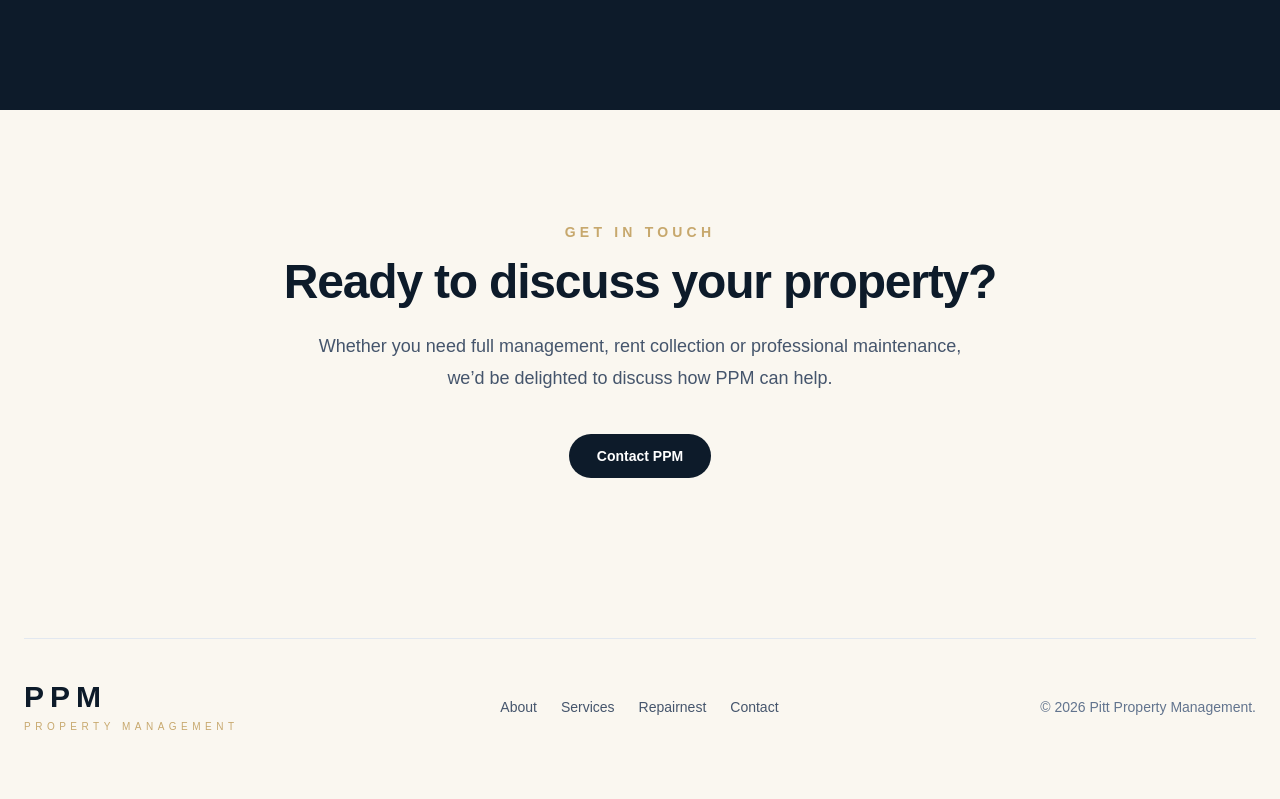
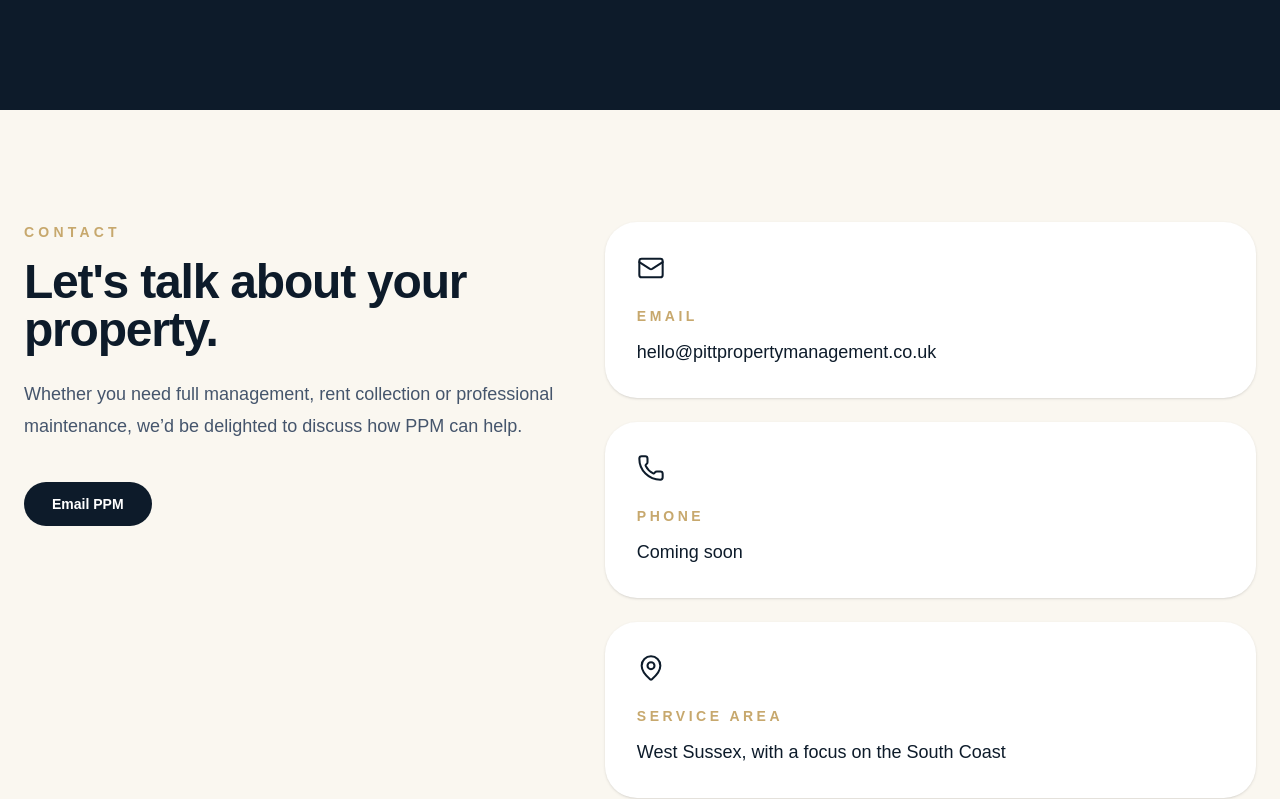
Before and after one commit to Dunham9/pitt-property-management, a Next.js app: page / in a window 1280 px wide. Shown: the part 3018-3817 px from the top of the page. Built offline with nearby package versions, Linux system fonts and the light colour scheme.

Commit message:
Stabilise homepage UI

```diff
--- a/components/CTA.tsx
+++ b/components/CTA.tsx
@@ -1,27 +1,81 @@
+import { Mail, MapPin, Phone } from "lucide-react";
+
 import Button from "@/components/ui/Button";
+import Container from "./ui/Container";
 import Section from "./ui/Section";
+
+const contactDetails = [
+  {
+    label: "Email",
+    value: "hello@pittpropertymanagement.co.uk",
+    icon: Mail,
+  },
+  {
+    label: "Phone",
+    value: "Coming soon",
+    icon: Phone,
+  },
+  {
+    label: "Service Area",
+    value: "West Sussex, with a focus on the South Coast",
+    icon: MapPin,
+  },
+];
 
 export default function CTA() {
   return (
-    <Section background="stone">
-      <div className="mx-auto max-w-4xl px-6 text-center">
+   <Section background="stone" className="pb-16">
+      <Container>
+        <div className="grid gap-12 lg:grid-cols-[0.9fr_1.1fr] lg:items-start">
+          <div>
             <p className="text-sm font-semibold uppercase tracking-[0.3em] text-[var(--ppm-gold)]">
-          Get in Touch
+              Contact
             </p>
 
             <h2 className="mt-4 text-4xl font-semibold tracking-tight text-[var(--ppm-navy)] md:text-5xl">
-          Ready to discuss your property?
+              Let&apos;s talk about your property.
             </h2>
 
-        <p className="mx-auto mt-6 max-w-2xl text-lg leading-8 text-slate-600">
+            <p className="mt-6 max-w-xl text-lg leading-8 text-slate-600">
               Whether you need full management, rent collection or professional
               maintenance, we’d be delighted to discuss how PPM can help.
             </p>
 
             <div className="mt-10">
-          <Button href="/contact">Contact PPM</Button>
+              <Button href="mailto:hello@pittpropertymanagement.co.uk">
+                Email PPM
+              </Button>
             </div>
           </div>
+
+          <div className="grid gap-6">
+            {contactDetails.map((detail) => {
+              const Icon = detail.icon;
+
+              return (
+                <div
+                  key={detail.label}
+                  className="rounded-[2rem] bg-white p-8 shadow-sm"
+                >
+                  <Icon
+                    size={28}
+                    strokeWidth={1.75}
+                    className="text-[var(--ppm-navy)]"
+                  />
+
+                  <p className="mt-6 text-sm font-semibold uppercase tracking-[0.25em] text-[var(--ppm-gold)]">
+                    {detail.label}
+                  </p>
+
+                  <p className="mt-3 text-lg font-medium text-[var(--ppm-navy)]">
+                    {detail.value}
+                  </p>
+                </div>
+              );
+            })}
+          </div>
+        </div>
+      </Container>
     </Section>
   );
 }
--- a/components/ui/Card.tsx
+++ b/components/ui/Card.tsx
@@ -1,12 +1,26 @@
+import type { ReactNode } from "react";
+
 type CardProps = {
-  children: React.ReactNode;
+  children: ReactNode;
   className?: string;
 };
 
 export default function Card({ children, className = "" }: CardProps) {
   return (
     <div
-      className={`rounded-3xl border border-slate-200 bg-white p-8 shadow-sm transition hover:-translate-y-1 hover:shadow-md ${className}`}
+      className={`
+        rounded-[2rem]
+        border
+        border-slate-200
+        bg-white
+        p-8
+        shadow-sm
+        transition-all
+        duration-300
+        hover:-translate-y-1
+        hover:shadow-lg
+        ${className}
+      `}
     >
       {children}
     </div>
```
Lines whose indentation alone changed are shown as unchanged.
